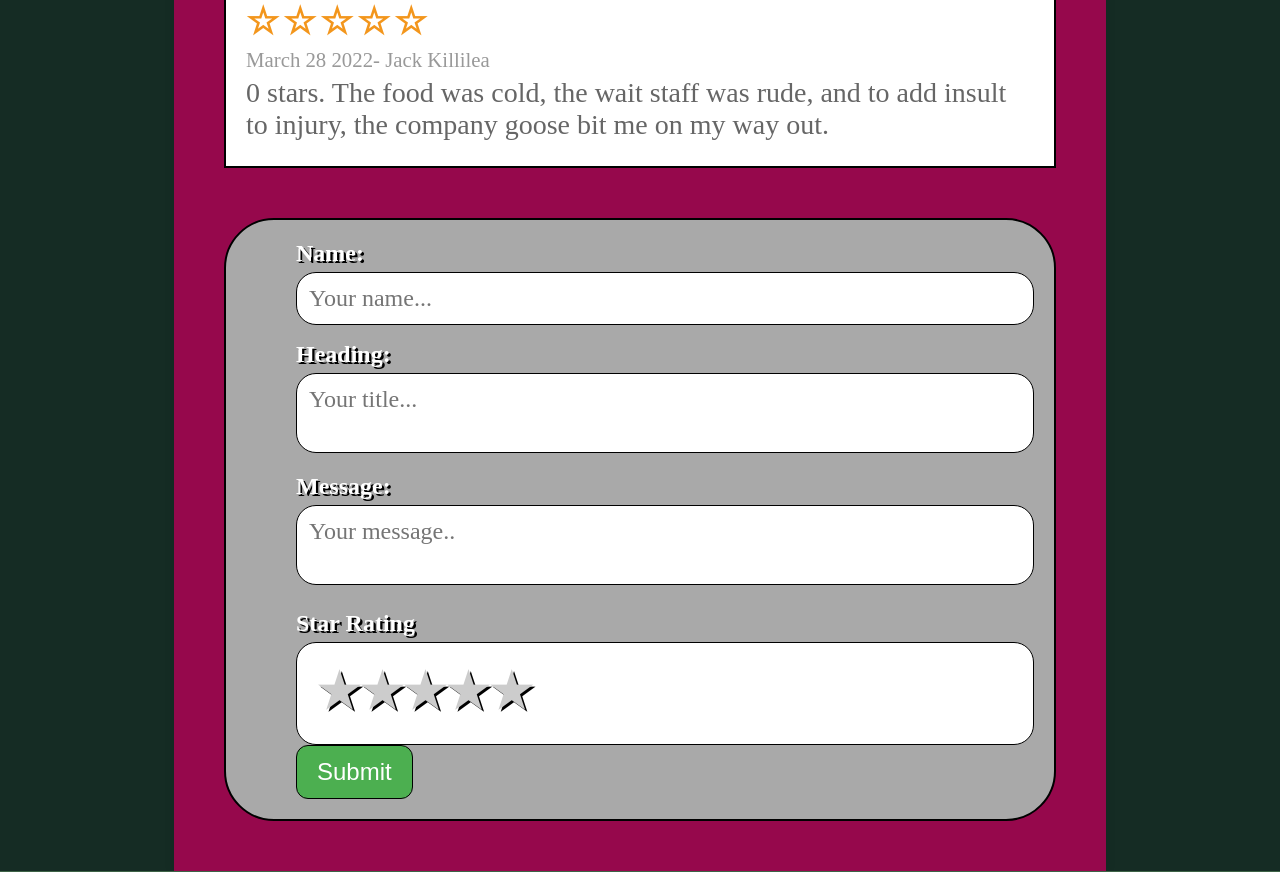
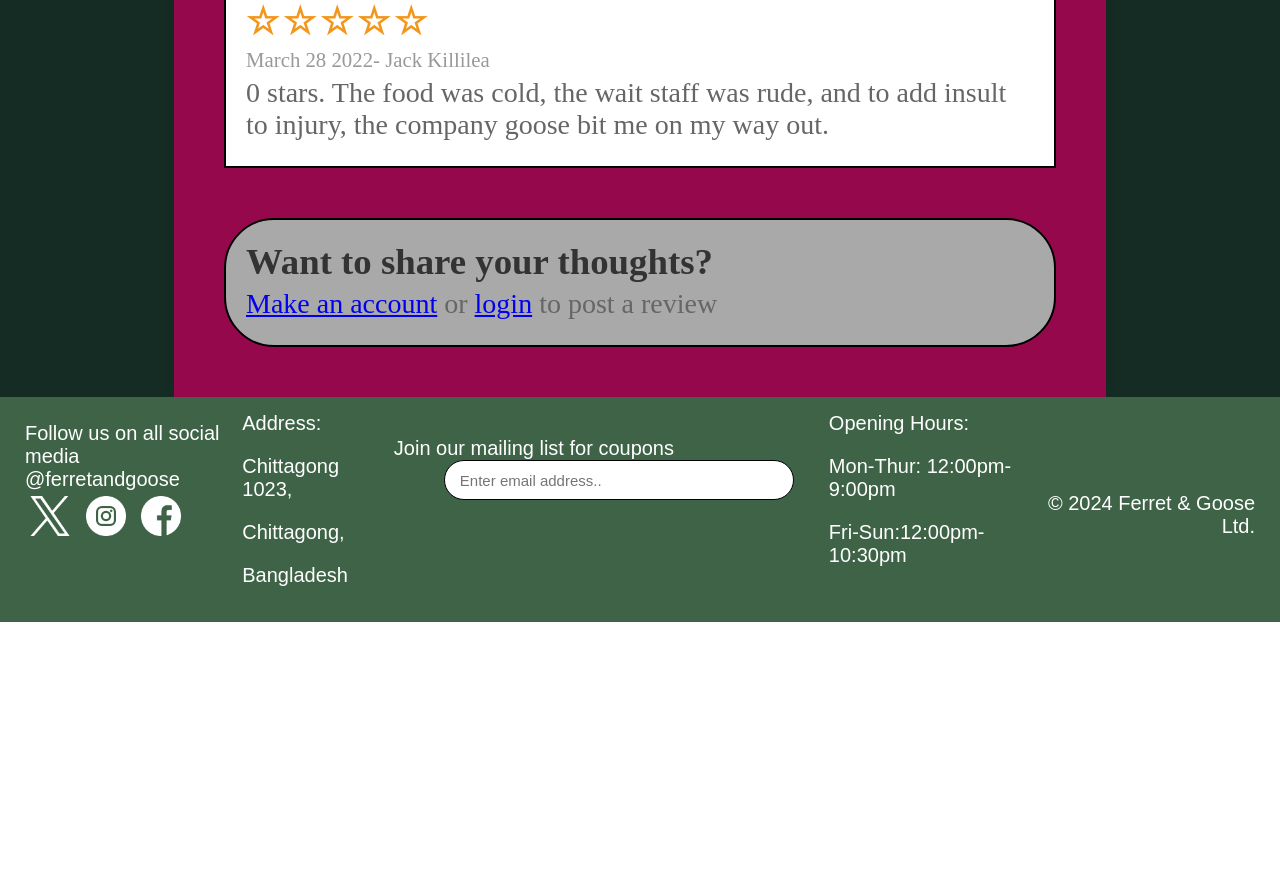
Before and after one commit to ejackil/internshipProject, a Flask app: page /reviews in a window 1280 px wide. Shown: the part 2435-3307 px from the top of the page. After the commit the page ends 3057 px from the top, so only its background shows below. Run offline with Flask 3, Linux system fonts and the light colour scheme.

Commit message:
updated reviews page

```diff
--- a/templates/reviews.html
+++ b/templates/reviews.html
@@ -100,26 +100,28 @@
         {% for review in reviews %}
             <div class="separator"></div>
             <div class="review">
-             <h2>{{ review.title }}</h2>
+                <h2>{{ review["review"].title }}</h2>
                 <div class="stars">
-                {% for i in range(review.rating) %}
+                    {% for i in range(review["review"].rating) %}
                         <span class="star">★</span>
                     {% endfor %}
-                {% for i in range(5 - review.rating) %}
+                    {% for i in range(5 - review["review"].rating) %}
                         <span class="star">☆</span>
                     {% endfor %}
                 </div>
-            <p class="date">{{ review.date.strftime("%B %d, %Y") }} - {{ review.name }}</p>
-            <p>{{ review.body }}</p>
+                <p class="date">{{ review["review"].date.strftime("%B %d, %Y") }} -
+                    {{ "You" if review["user"].user_id == session.get("user_id") else review["user"].first_name + " " + review["user"].last_name }}</p>
+                <p>{{ review["review"].body }}</p>
+                {% if review["user"].user_id == session.get("user_id") %}
+                    <a class="delete-button" href="/api/delete_review/{{ review['review'].id }}">delete</a>
+                {% endif %}
             </div>
         {% endfor %}
     </div>
 
     <div id="submitbox" class="review">
+        {% if session["logged_in"] %}
         <form action="{{ url_for('reviews') }}" method="POST">
-            <label for="name">Name:</label>
-            <input type="text" id="name" name="name" placeholder="Your name...">
-
             <label for="heading">Heading:</label>
             <textarea id="heading" name="heading" placeholder="Your title..."></textarea>
 
@@ -144,6 +146,10 @@
 
             <input type="submit" value="Submit">
         </form>
+        {% else %}
+            <h2>Want to share your thoughts?</h2>
+            <p><a href="{{ url_for('signup') }}">Make an account</a> or <a href="{{ url_for('login') }}">login</a> to post a review</p>
+        {% endif %}
     </div>
 </div>
 {% endblock %}
```
Lines whose indentation alone changed are shown as unchanged.
